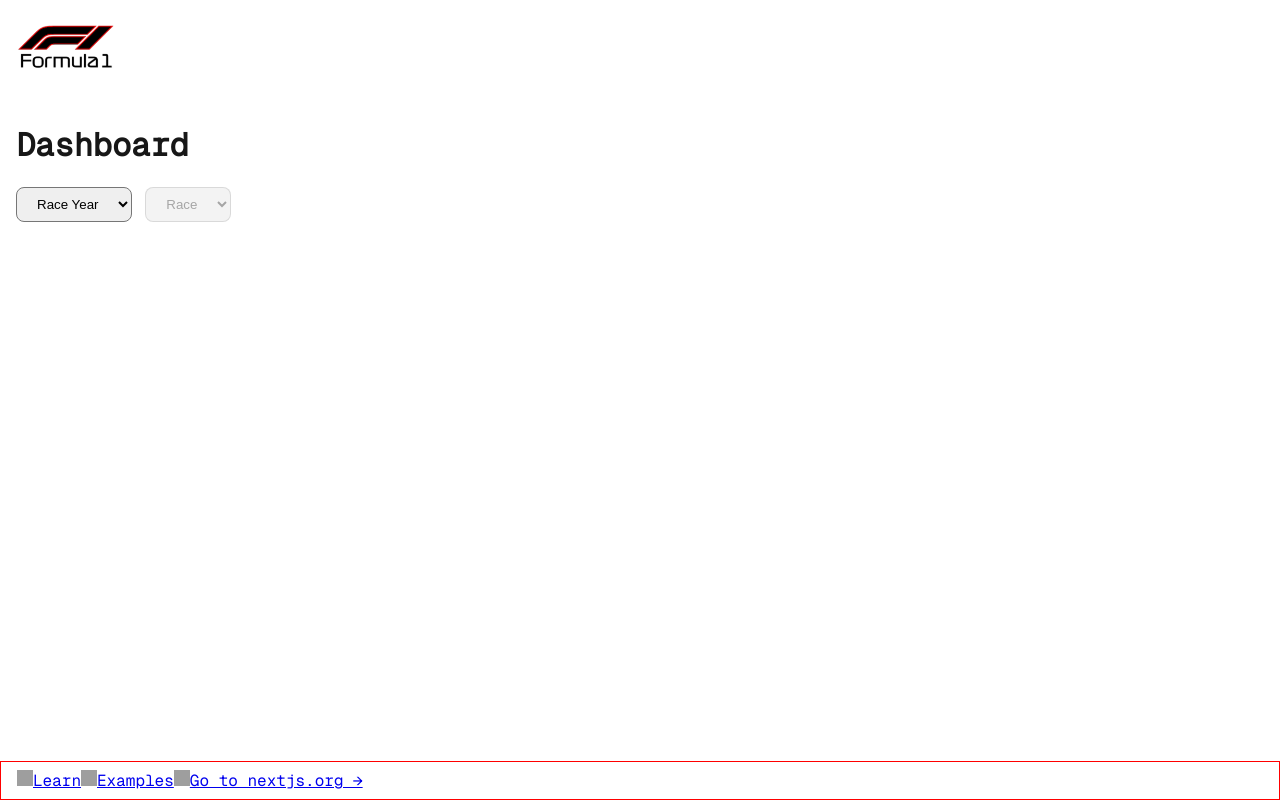
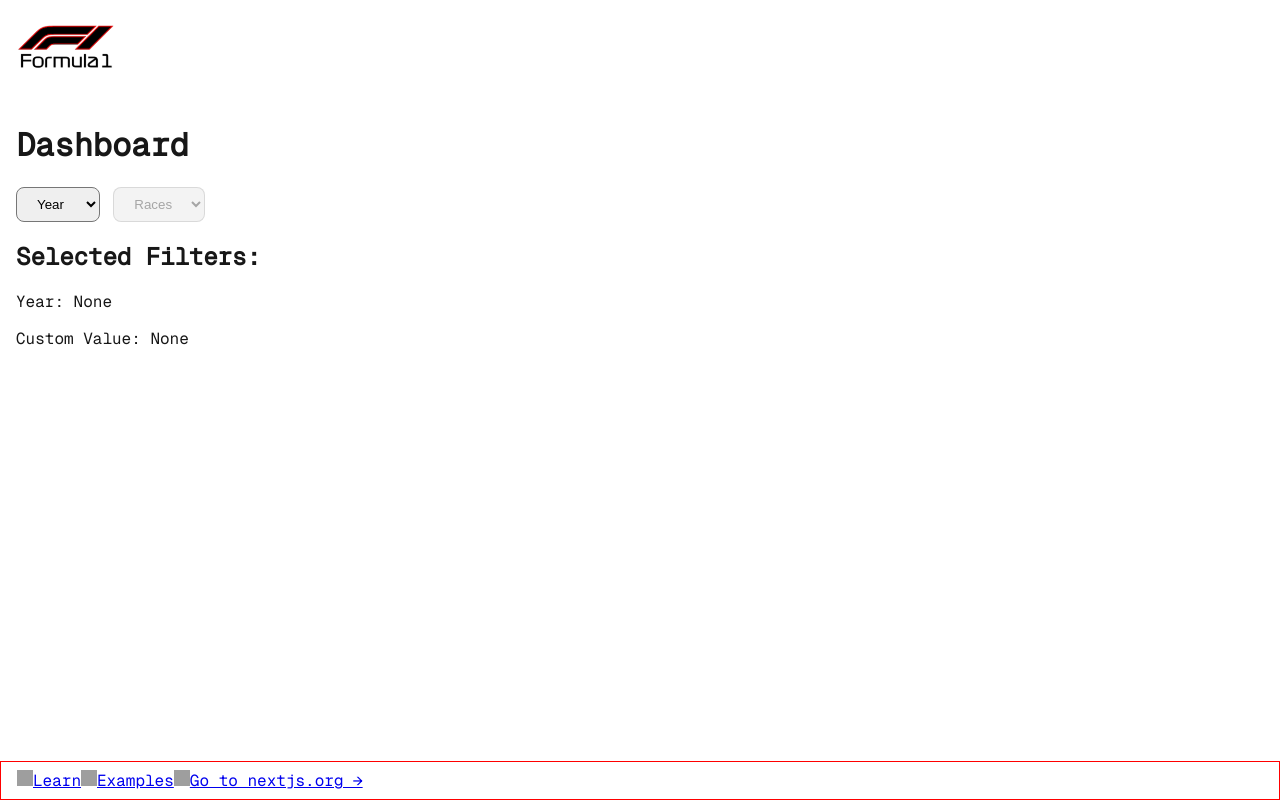
Before and after one commit to federicomichela/f1-dashboard, a React (Create React App) app in the folder packages/f1-frontend/: page /dashboard in a window 1280 px wide. Built offline with nearby package versions, Linux system fonts and the light colour scheme; grey boxes are pictures that could not be loaded.

Commit message:
[f1-frontend] changed Dashboard to use internal state for now, in order to fix filters

```diff
--- a/packages/f1-frontend/src/pages/DashboardPage/DashboardPage.tsx
+++ b/packages/f1-frontend/src/pages/DashboardPage/DashboardPage.tsx
@@ -1,21 +1,19 @@
-import React from "react";
-import {useDispatch, useSelector} from "react-redux";
+import React, {useEffect, useState} from 'react';
+import {F1Race} from "f1-interfaces";
 import "./DashboardPage.scss";
+import {F1Service} from "../../services/F1Service";
 import {Dropdown, DropDownOption} from "../../components/Dropdown";
 import {TopNav} from "../../components/TopNav";
 import {Footer} from "../../components/Footer";
-import {f1Actions, F1RaceExt, F1RaceFilters, getCurrentYearRaces, getSelectedRace} from "../../slices/f1Slice";
-import {F1Service} from "../../services/F1Service";
-import {RootState} from "../../store";
 
 const DashboardPage = () => {
-    const dispatch = useDispatch();
+    const [selectedYear, setSelectedYear] = useState(0); // State for selected year
+    const [racesDDOptions, setRacesDDOptions] = useState([] as DropDownOption[]); // State for values from API
+    const [selectedYearRaces, setSelectedYearRaces] = useState([] as F1Race[]); // State for values from API
+    const [selectedRaceId, setSelectedRaceId] = useState(0); // State for selected custom value
+    const [racesDDLabel, setRacesDDLabel] = useState('Races'); // State for selected custom value
 
-    const currentFilters = useSelector((state:RootState) => state.f1.filters);
-    const currentYearRaces = useSelector(getCurrentYearRaces);
-    // const currentYearSelectedRace = useSelector(getSelectedRace);
-
-    const getRaceYearOptions = ():DropDownOption[] => {
+    const getYearOptions = ():DropDownOption[] => {
         const yearsOptions:DropDownOption[] = [];
 
         for (let i=2024; i>2014; i--) {
@@ -28,63 +26,72 @@ const DashboardPage = () => {
         return yearsOptions;
     }
 
-    const getRacesOptions = ():DropDownOption[] => {
-        return currentYearRaces.map((race:F1RaceExt) => ({
-            label: race.name,
-            value: race.id
-        }));
+    // Fetch custom values based on the selected year
+    const fetchCustomValues = async (year: number) => {
+        try {
+            const {races} = await F1Service.getRaces(year);
+            const ddOptions = races.reduce((acc: DropDownOption[], item: F1Race): DropDownOption[] => {
+                acc.push({
+                    label: item.name,
+                    value: item.id,
+                })
+
+                return acc;
+            }, []);
+            setRacesDDOptions(ddOptions);
+            setRacesDDLabel('Races');
+            setSelectedYearRaces(races);
+        } catch (error) {
+            console.error('Error fetching custom values:', error);
+            setRacesDDOptions([]); // Reset if there's an error
         }
+    };
 
-    const updateYearFilter = async (year:number) => {
-        // update selected year in filters
-        dispatch(f1Actions.setFilters({year} as F1RaceFilters));
+    // Effect to trigger fetch when selectedYear changes
+    useEffect(() => {
+        if (selectedYear) {
+            fetchCustomValues(selectedYear);
+        }
+    }, [selectedYear]);
 
-        if (year && !currentYearRaces) {
-            const response = await F1Service.getRaces(year);
-
-            if (response.races) {
-                dispatch(f1Actions.setRaces(response.races));
-            }
-        }
-    }
-
-    const updateRaceFilter = (raceId:number) => {
-        // update filters
-        dispatch(f1Actions.setFilters({raceId} as F1RaceFilters));
-
-        // if no competitions found for selected race, fetch
-        // if (currentYearSelectedRace && !currentYearSelectedRace.competitions) {
-        //     F1Service.getCompetitions(raceId)
-        //         .then(result => dispatch(f1Actions.setRaceCompetition(result.competitions)));
-        // }
-    }
+    // Handle year selection
+    const handleYearChange = (year: number) => {
+        setSelectedYear(year); // Set selected year
+        setSelectedRaceId(0); // Reset custom value when year changes
+        setSelectedYearRaces([]); // Reset custom value when year changes
+        setRacesDDLabel('Loading...'); // Reset custom value when year changes
+    };
 
     return (
-        <>
         <div className="page-container">
-                <TopNav />
+            <TopNav/>
             <main>
                 <h1>Dashboard</h1>
                 <div className="filters-container">
                     <Dropdown
-                            label="Race Year"
-                            options={getRaceYearOptions()}
-                            onChange={updateYearFilter}
+                        label="Year"
+                        options={getYearOptions()}
+                        onChange={handleYearChange}
                     />
 
                     <Dropdown
-                            label="Race"
-                            options={getRacesOptions()}
-                            onChange={updateRaceFilter}
-                            disabled={!currentFilters.year || !currentYearRaces}
+                        label={racesDDLabel}
+                        options={racesDDOptions}
+                        onChange={setSelectedRaceId}
+                        disabled={!selectedYearRaces.length}
                     />
                 </div>
+
+                {/* TODO: Remove below debugging code */}
+                <div>
+                    <h2>Selected Filters:</h2>
+                    <p>Year: {selectedYear || 'None'}</p>
+                    <p>Custom Value: {selectedRaceId || 'None'}</p>
+                </div>
             </main>
-
             <Footer />
         </div>
-        </>
     );
-}
+};
 
 export default DashboardPage;
```
Lines whose indentation alone changed are shown as unchanged.
